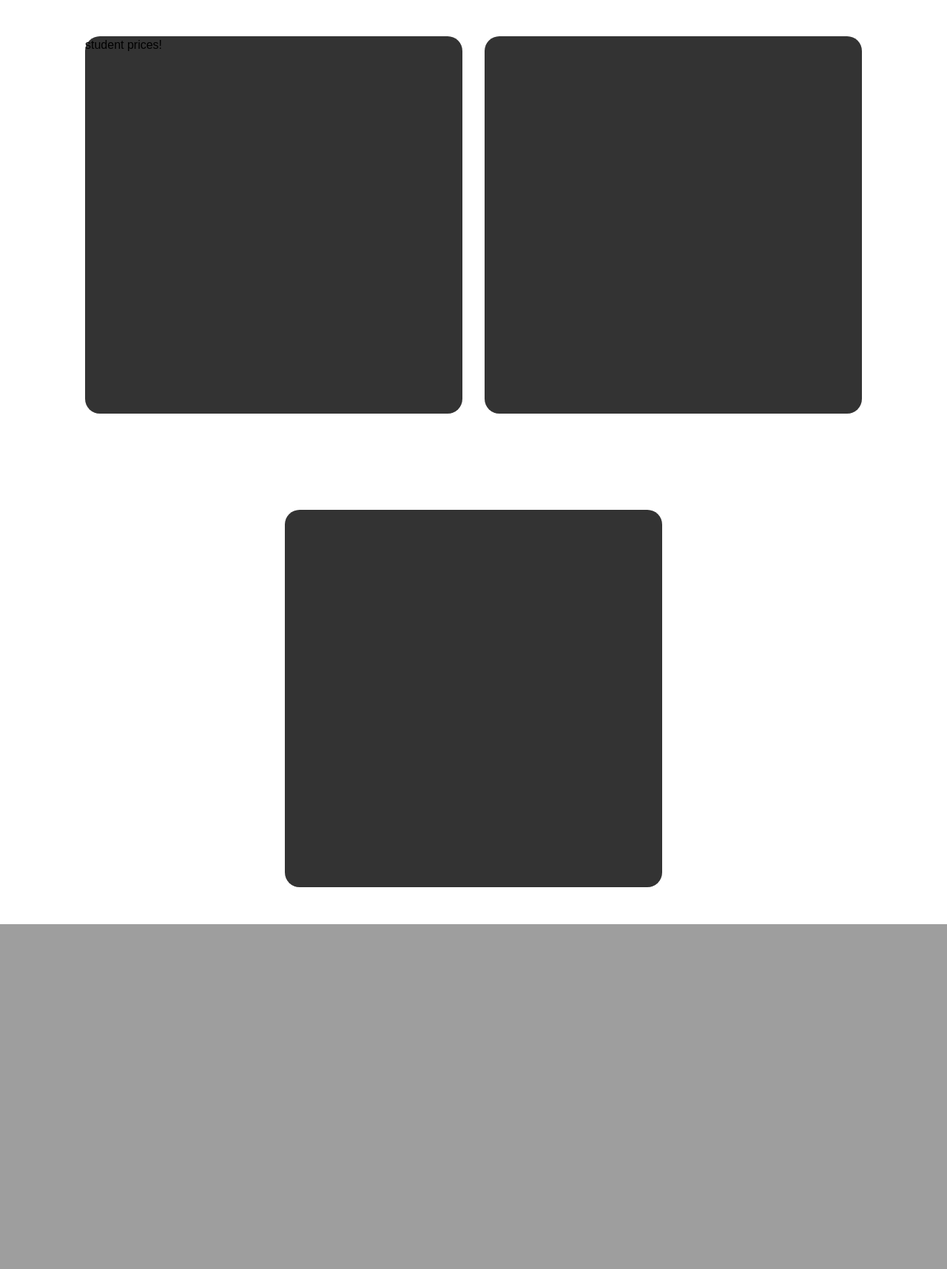
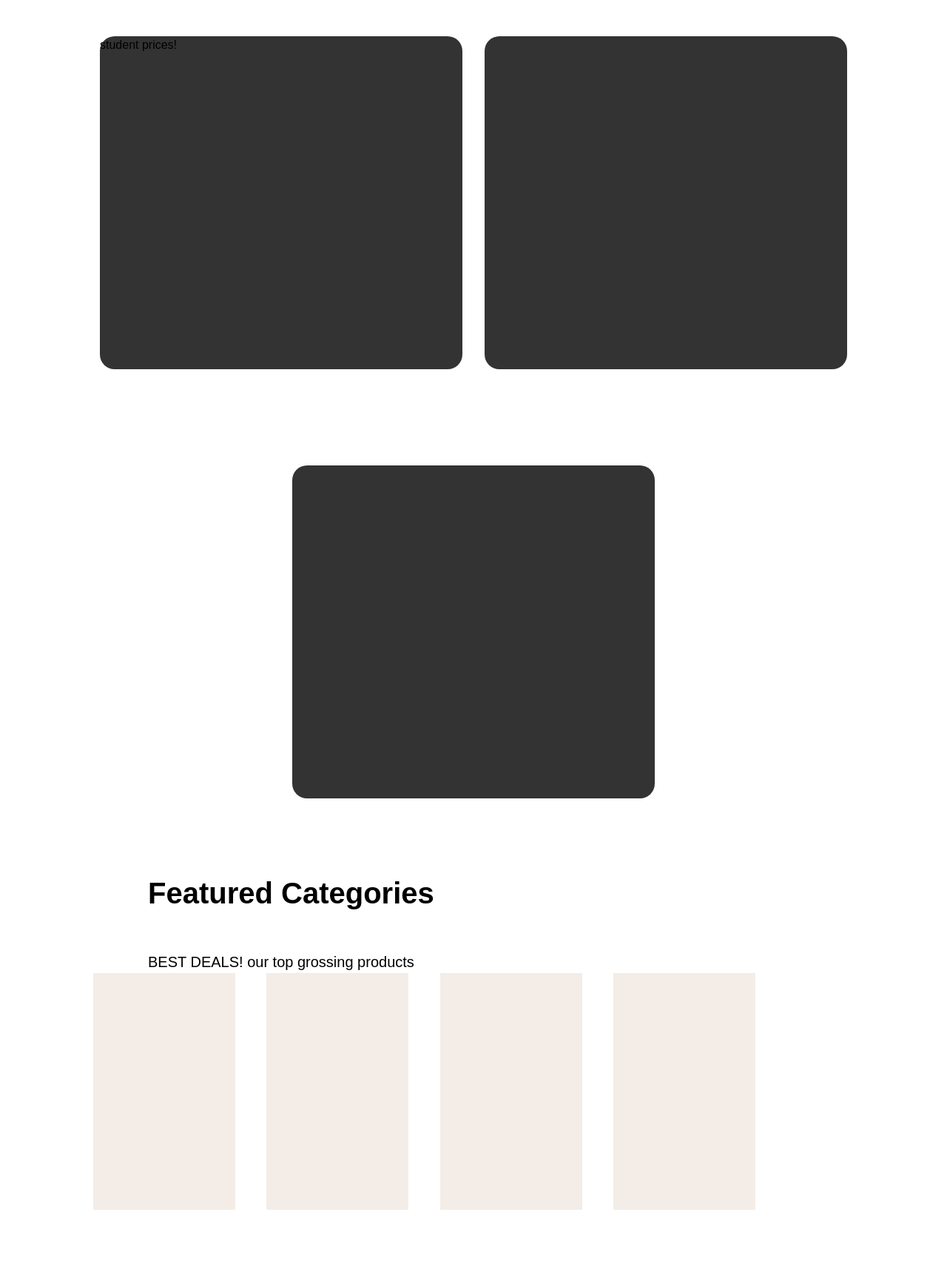
Before and after one commit to plushysleeve05/studentMarket, a PHP site: page / in a window 1280 px wide. Shown: the part 801-2516 px from the top of the page at 74% size. Before the commit the page ends 2050 px from the top, so only its background shows below. Run offline with PHP 8.4, Linux system fonts and the light colour scheme.

Commit message:
modified:   css/index-styles.css 	modified:   index.php

```diff
--- a/css/index-styles.css
+++ b/css/index-styles.css
@@ -66,13 +66,13 @@ ol {
 
 .left-div {
   float: left;
-  width: 5%;
+  width: 10%;
   height: 100%;
 }
 
 .right-div {
   float: right;
-  width: 5%;
+  width: 10%;
   height: 100%;
 }
 
@@ -87,20 +87,21 @@ ol {
 
 /* Navigation */
 .navigation {
-  background-color: whitesmoke;
+  background-color: white;
   width: 100%;
   top: 0;
   display: flex;
   justify-content: space-between;
   align-items: center;
   padding: 10px 20px;
-  box-shadow: 0px 4px 2px -2px gray;
+  /* box-shadow: 0px 4px 2px -2px gray; */
   height: 9vh;
+  position: sticky;
 }
 
 /* Styles for the n-two nav */
 .n-two {
-  background-color: antiquewhite;
+  background-color: #B0C4C9;
   width: 100%;
   display: flex;
   justify-content: left;
@@ -108,6 +109,8 @@ ol {
   height: 6vh;
   margin: 0;
   padding: 0;
+  position: sticky;
+  top: 9vh;
 }
 
 .n-two ul {
@@ -150,12 +153,11 @@ ol {
   padding: 0;
 }
 
-
 .flex-container {
   display: flex;
   flex-direction: row;
   flex-wrap: wrap;
-  justify-content:center;
+  justify-content: center;
   align-items: normal;
   align-content: normal;
   /* background-color:blue; */
@@ -173,9 +175,50 @@ ol {
   flex-basis: auto;
   align-self: auto;
   order: 0;
-  height: 510px;
-  width: 510px;
+  height: 450px;
+  width: 490px;
   background-color: #333;
   margin: 50px 0px;
   border-radius: 20px;
 }
+
+.featured-categories {
+  height: 50vh;
+  width: 80%;
+  /* background-color: #F4EDE7 !important; */
+}
+
+
+.featured-categories h2{
+  padding-left: 200px;
+  font-size: 40px;
+  display: flex;
+}
+
+.featured-categories .subt{
+  padding-left: 200px;
+  font-size: 20px;
+  display: flex;
+}
+
+.categories-card-container{
+  /* background-color: #333; */
+  padding: 0 0 0 12%;
+  height: 100%;
+  width: 100%;
+  display: flex;
+  flex-direction: row;
+  flex-wrap: wrap;
+  justify-content:space-evenly;
+  align-items: normal;
+  align-content: normal;
+  gap: 40px;
+}
+
+.categories-card{
+  padding: 20px;
+  height: 40vh;
+  width: 15vw;
+  background-color: #F4EDE7;
+
+}
--- a/index.php
+++ b/index.php
@@ -12,8 +12,16 @@
 	<link rel="stylesheet" href="css/index-styles.css">
 	<title>stMARKET</title>
 </head>
+<script>
+	document.documentElement.style.scrollBehavior = 'smooth';
+</script>
 
 <body>
+	<!-- HTML for Preloader -->
+	<div id="preloader" style="display: flex; align-items: center; justify-content: center; height: 100vh; width: 100vw; position: fixed; top: 0; left: 0; background-color: #ffffff; z-index: 1000;">
+		<p>Loading...</p>
+	</div>
+
 	<div class="main-container">
 		<!-- main page below -->
 		<div class="middle-div">
@@ -77,6 +85,19 @@
 					</div>
 				</div>
 			</div>
+			<br><br>
+
+			<!-- featured categroies section -->
+			<div class="featured-categories">
+				<h2>Featured Categories </h2><br><br>
+				<p class="subt">BEST DEALS! our top grossing products</p>
+				<div class="categories-card-container">
+					<div class="categories-card cc1"></div>
+					<div class="categories-card cc1"></div>
+					<div class="categories-card cc1"></div>
+					<div class="categories-card cc1"></div>
+				</div>
+			</div>
 
 
 
@@ -86,5 +107,15 @@
 
 
 </body>
+<script>
+	// JavaScript to Remove Preloader After Page Load
+	window.addEventListener('load', function() {
+		const preloader = document.getElementById('preloader');
+		preloader.style.opacity = '0';
+		setTimeout(() => {
+			preloader.style.display = 'none';
+		}, 1000); // Delay to allow for a fade-out effect
+	});
+</script>
 
 </html>
```
